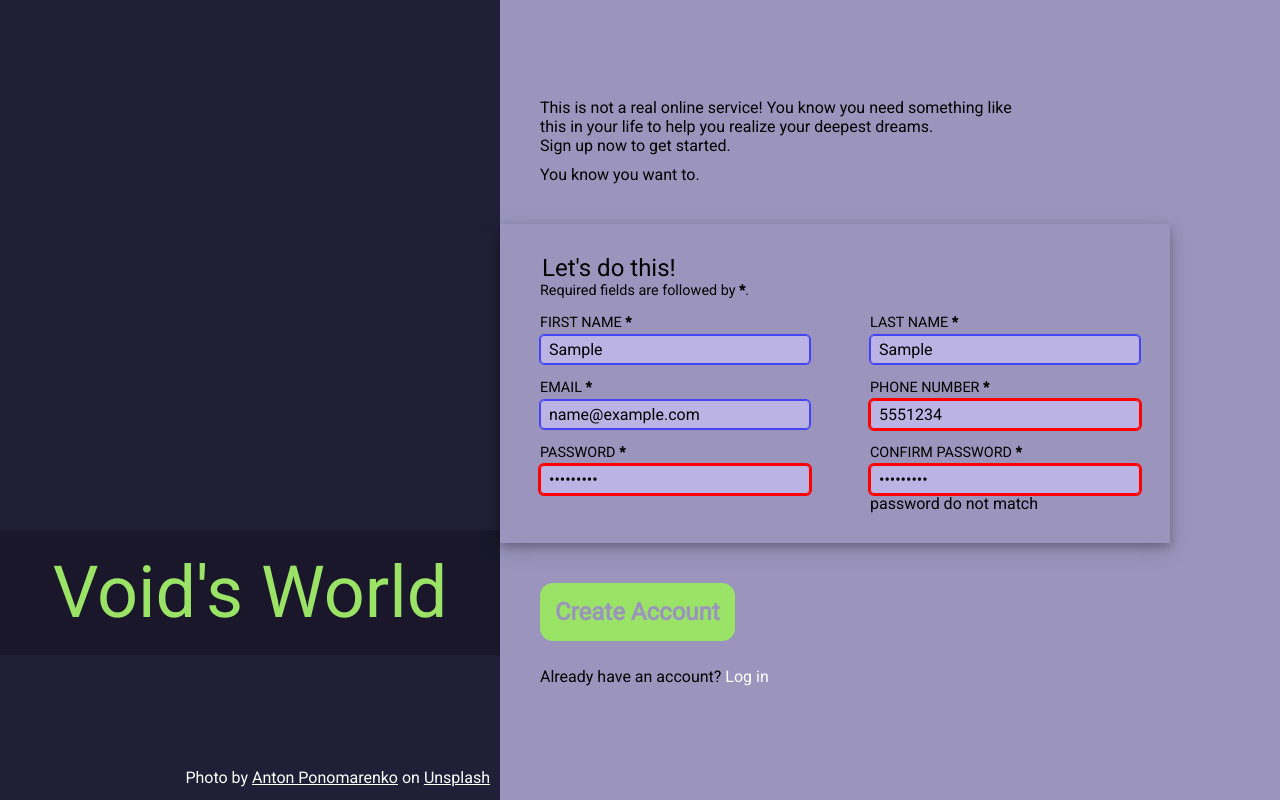
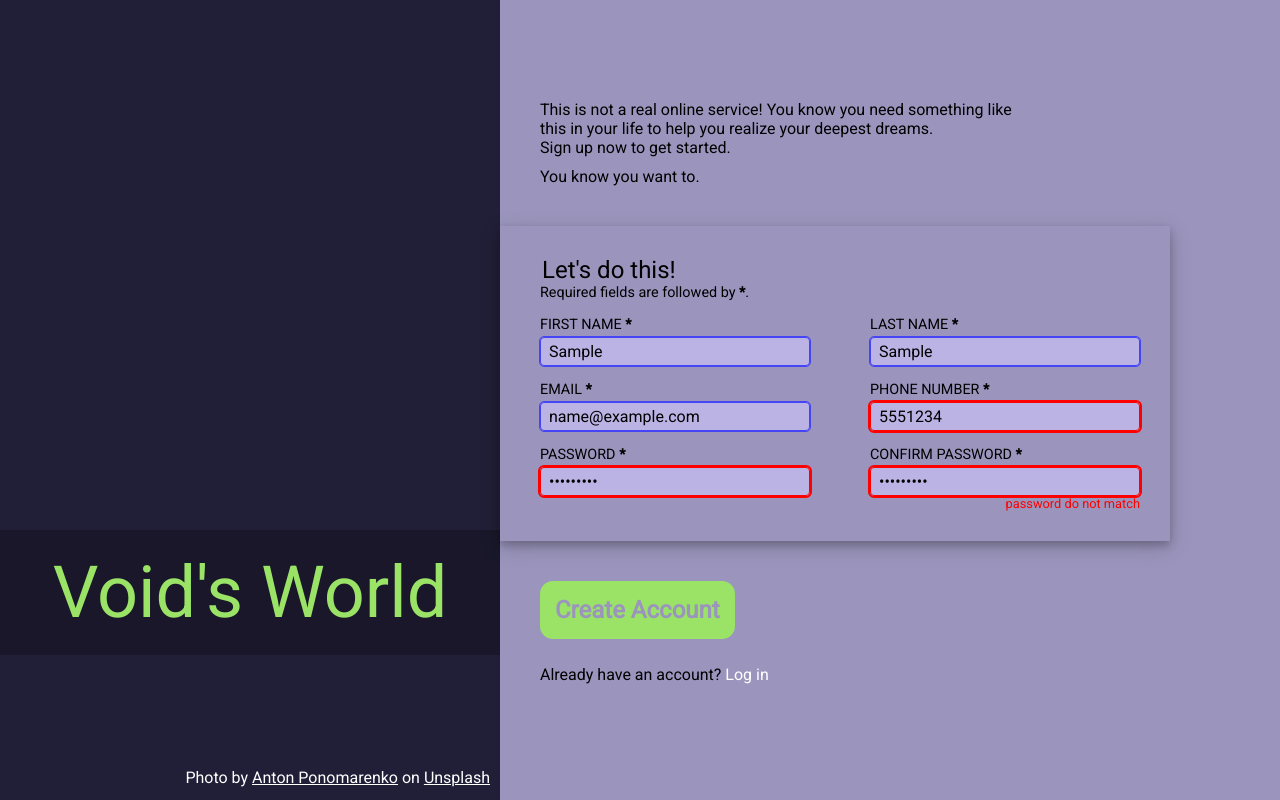
Before and after one commit to smkakitani/odin-form-project, a plain HTML site: page index.html in a window 1280 px wide. Both pictures are taken after typing "Sample", "Sample", "name@example.com", "5551234", "Sample123", "Sample123" into the empty fields and a click on the button "Create Account". Shown: the part 200-1000 px from the top of the page. Drawn offline with Linux system fonts and the light colour scheme.

Commit message:
Fix password form validation

```diff
--- a/css/style.css
+++ b/css/style.css
@@ -161,7 +161,7 @@ input {
     transition: 180ms box-shadow ease-in-out;
 }
 
-#incorrect {
+.incorrect {
     display: none;
     color: red;
     font-size: 0.8rem;
@@ -187,7 +187,7 @@ input:not(:focus):not(:placeholder-shown):valid {
     border-color: rgb(69, 69, 245);
 }
 
-input:not(:focus):not(:placeholder-shown):invalid ~ #incorrect {
+input:not(:focus):not(:placeholder-shown):invalid ~ .incorrect {
     display: inline;
 }
 
```
